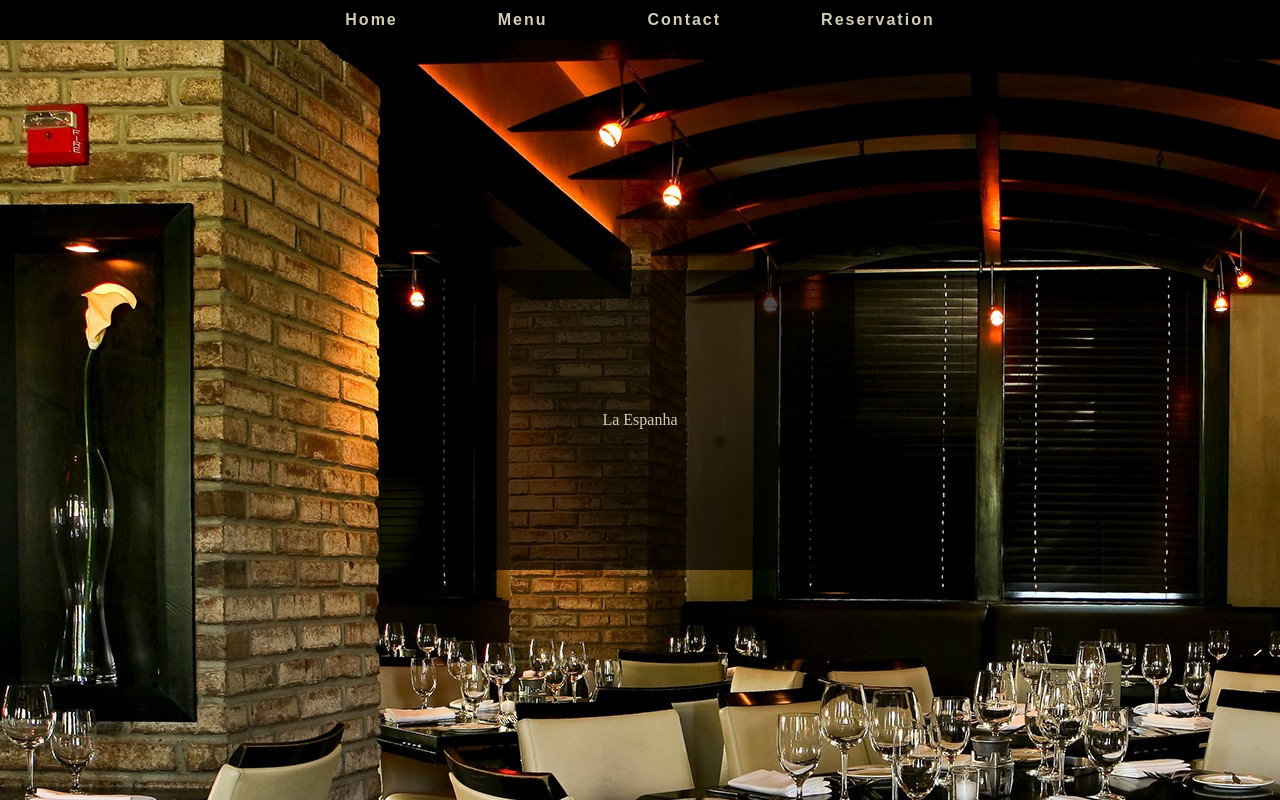
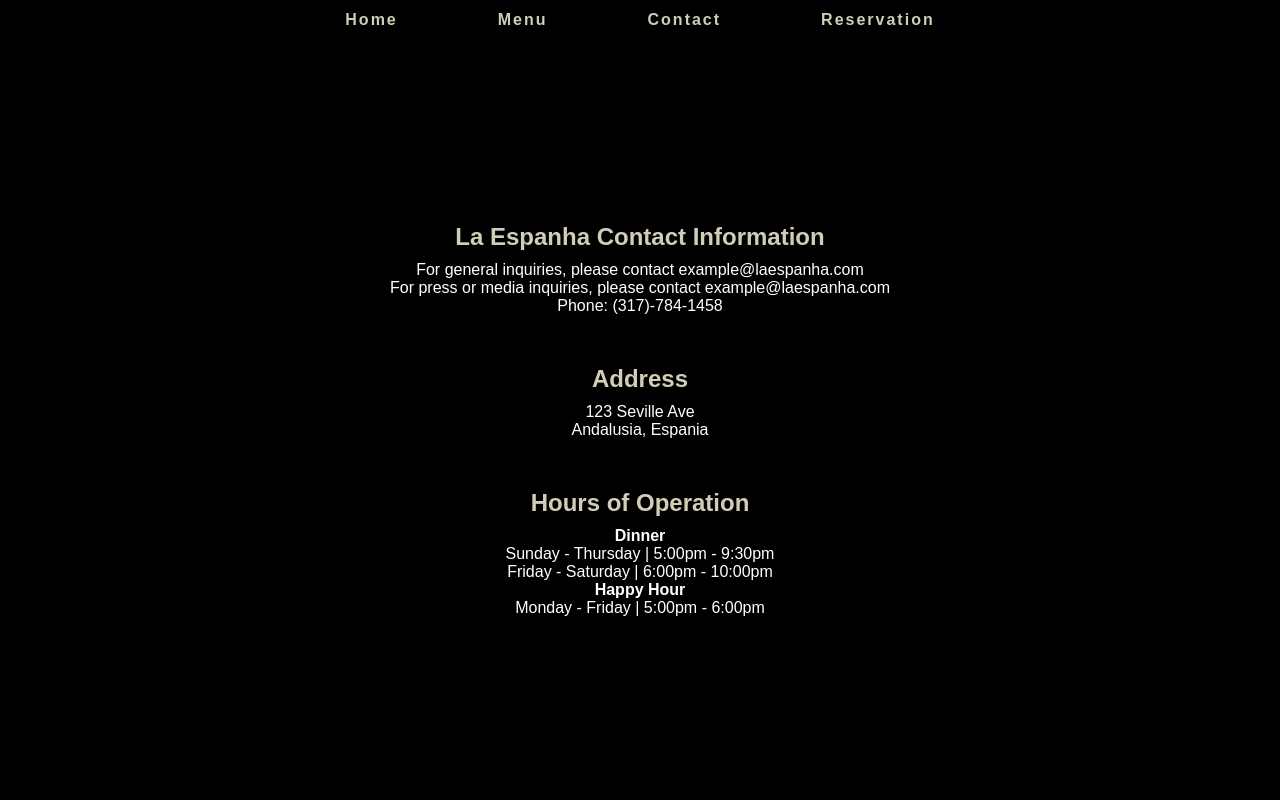
Before and after one commit to Gioruiz11/resturant-page, a website built with webpack: page dist/index.html in a window 1280 px wide. Built offline with nearby package versions, Linux system fonts and the light colour scheme.

Commit message:
Finished contact page

```diff
--- a/src/contact.js
+++ b/src/contact.js
@@ -1,29 +1,48 @@
 function createContactPage (){
+    // main body that goes under header
+    let contactBody = document.createElement("div");
+    contactBody.classList.add("contactbody");
 
-    let contact = document.createElement("div");
-    contact.classList.add("contact");
+
+    let contactDiv = document.createElement("div");
+    contactDiv.classList.add("contact");
+
     let contactHeader = document.createElement("h4");
     contactHeader.textContent = "La Espanha Contact Information";
+
     let contactInfo = document.createElement("p");
-    contactInfo.textContent = "For general inquiries, please contact example@laespanha.com";
-    contactInfo.textContent = "For press or media inquiries, please contact example@laespanha.com";
-    contactInfo.textContent = "Phone: (317)-784-1458";
-    contact.append(contactHeader, contactInfo);
+    contactInfo.innerHTML = `For general inquiries, please contact example@laespanha.com <br>
+    For press or media inquiries, please contact example@laespanha.com <br>
+    Phone: (317)-784-1458`;
+    contactDiv.append(contactHeader, contactInfo);
 
 
-    let address = document.createElement("div");
-    address.classList.add("address");
+    let addressDiv = document.createElement("div");
+    addressDiv.classList.add("address");
+
     let addressHeader = document.createElement("h4");
     addressHeader.textContent = "Address";
+
     let addressInfo = document.createElement("p");
-    addressInfo.textContent = "123 Seville Ave \n Andalusia, Espania";
+    addressInfo.innerHTML = "123 Seville Ave <br> Andalusia, Espania";
+    addressDiv.append(addressHeader, addressInfo);
 
 
-
-    let hours = document.createElement("div");
-    hours.classList.add("hours");
+    let hoursDiv = document.createElement("div");
+    hoursDiv.classList.add("hours");
     let hoursHeader = document.createElement("h4");
     hoursHeader.textContent = "Hours of Operation";
+    let hoursBody = document.createElement("p");
+    hoursBody.innerHTML = `<b>Dinner</b> <br>
+    Sunday - Thursday | 5:00pm - 9:30pm <br>
+    Friday - Saturday | 6:00pm - 10:00pm <br>
+    <b>Happy Hour</b> <br>
+    Monday - Friday | 5:00pm - 6:00pm`;
+    hoursDiv.append(hoursHeader, hoursBody);
+
+    contactBody.append(contactDiv, addressDiv, hoursDiv);
+    let content = document.getElementById("content");
+    content.append(contactBody);
 
 
 }
--- a/src/index.js
+++ b/src/index.js
@@ -1,5 +1,6 @@
 import { createFrontPage } from './mainpage.js';
 import { createContactPage } from './contact.js';
+import { createMenuPage } from './menu.js';
 
 function createHeader(){
     let header = document.createElement("h1");
@@ -26,5 +27,6 @@ function createHeader(){
 }
 
 createHeader();
-createFrontPage();
-//createContactPage();
+//createFrontPage();
+//createMenuPage();
+createContactPage();
--- a/src/menu.js
+++ b/src/menu.js
@@ -0,0 +1,5 @@
+function createMenuPage(){
+
+}
+
+export {createMenuPage};
--- a/src/style.css
+++ b/src/style.css
@@ -1,5 +1,6 @@
 *{
     margin: 0;
+    font-family: Arial, Helvetica, sans-serif;
 }
 
 #content {
@@ -17,7 +18,6 @@ h1 {
     justify-content: center;
     align-items: center;
     gap: 100px;
-    font-family: Arial, Helvetica, sans-serif;
     letter-spacing: 2px;
     font-size: 16px;
 }
@@ -46,3 +46,34 @@ a {
 }
 
 /*  End of Main Page  */
+
+
+/* Start of Menu page */
+
+
+
+/* end of Menu Page */
+
+
+/* Start of Contact Page */
+
+.contactbody {
+    height: 95vh;
+    width: 100%;
+    display: flex;
+    flex-direction: column;
+    gap: 50px;
+    justify-content: center;
+    align-items: center;
+    background-color: black;
+    color: white;
+    text-align: center;
+}
+
+h4 {
+    color: #d2cdb7;
+    font-size: x-large;
+    margin-bottom: 10px;
+}
+
+/* End of contact page */
```
Also changed, not shown: dist/main.js.
